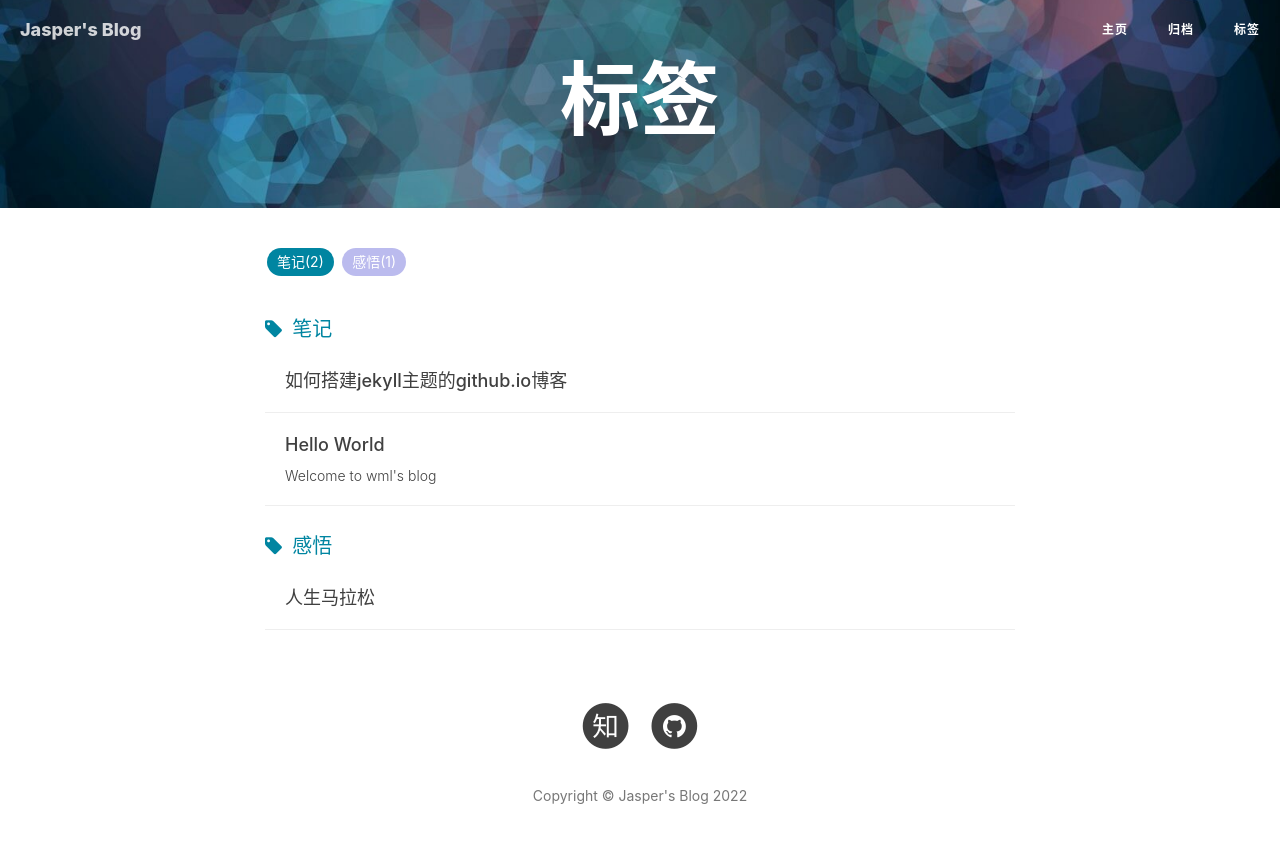
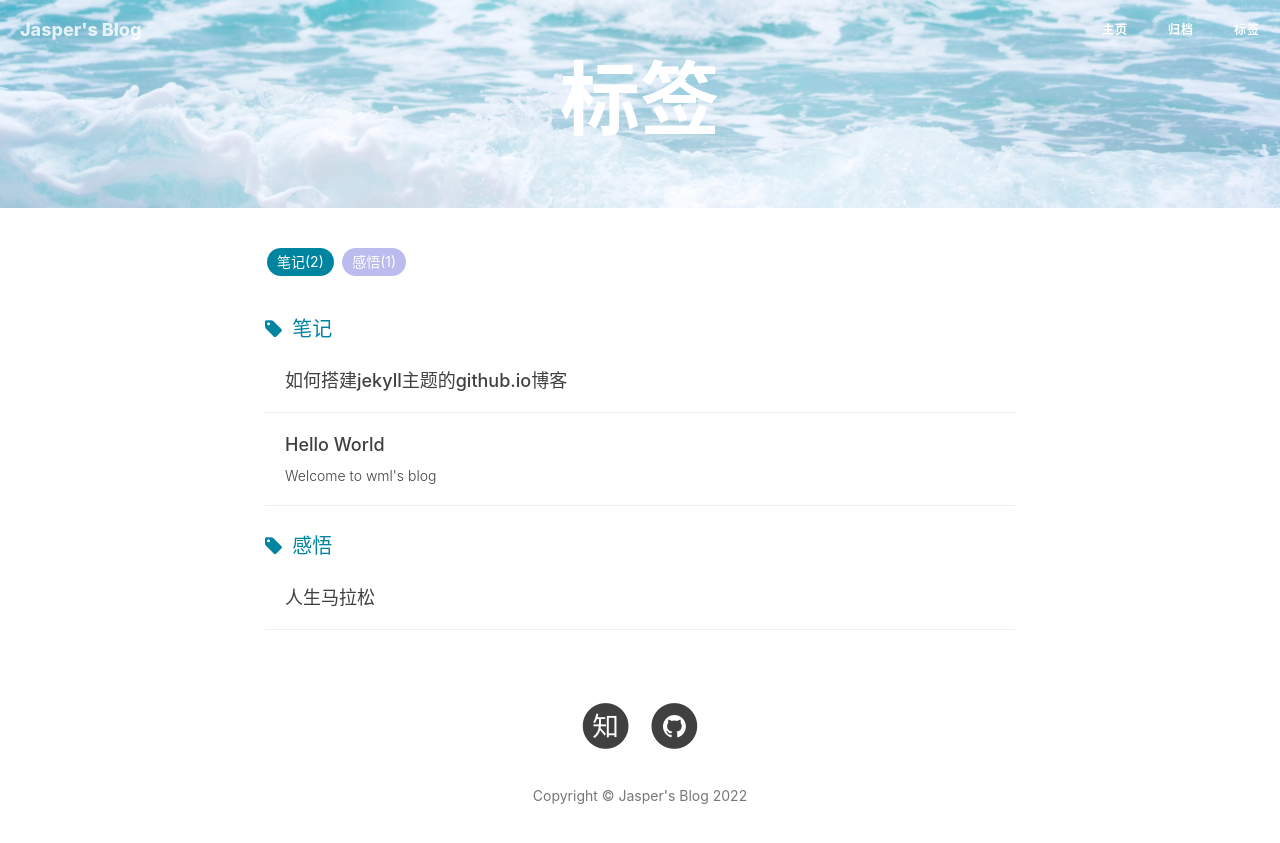
Before and after one commit to pumpbumb/pumpbumb.github.io, a Jekyll site: the page built from tags.html, in a window 1280 px wide. Shown: the top 843 px of the page. Built offline with Jekyll 4.4.1, drawn with Linux system fonts in a browser that asks for light colours; nearby versions of some CDN libraries; comment, search, counter and statistics services are not loaded.

Commit message:
修改背景

```diff
--- a/archives.html
+++ b/archives.html
@@ -1,7 +1,8 @@
 ---
-layout: post
+layout: default
 permalink: /archives/
 title: "归档"
+header-img: "img/home-bg2.png"
 ---
 <ul>
   {% for post in site.posts %}
--- a/tags.html
+++ b/tags.html
@@ -2,7 +2,7 @@
 title: 标签
 layout: default
 description:
-header-img: "img/home-bg.png"
+header-img: "img/home-bg2.png"
 ---
 
 <!-- Page Header -->
```
